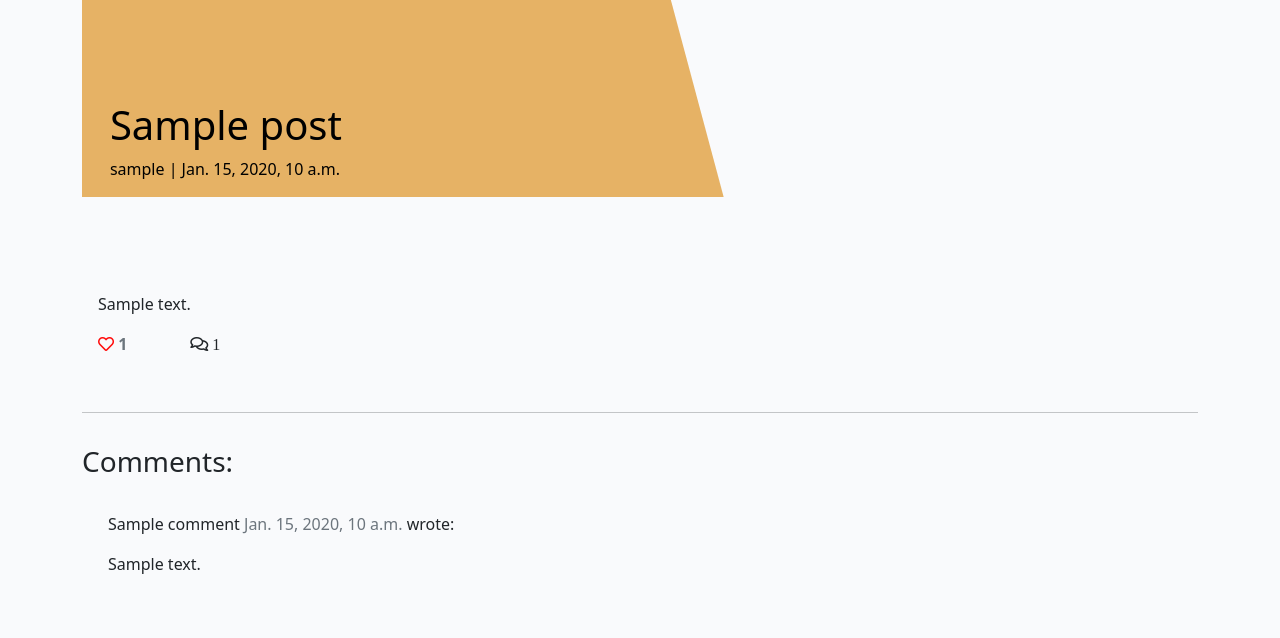
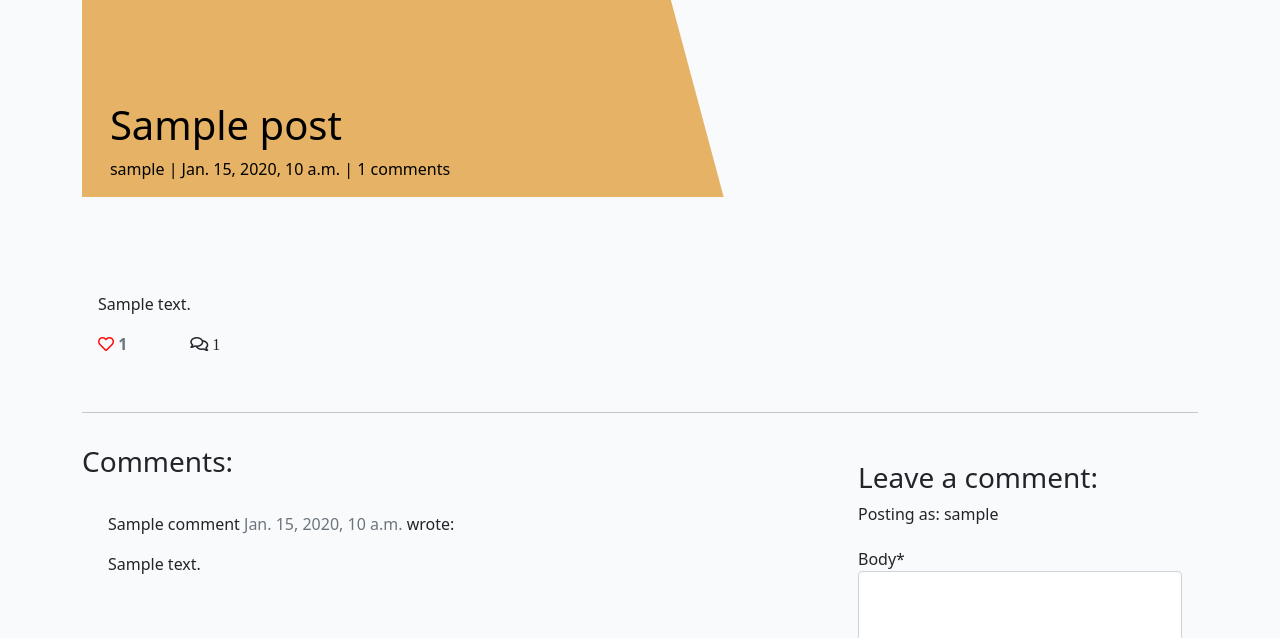
Before and after one commit to AstaJoks/we-love-dogs-PP4, a Django app: a page that uses templates/base.html in a window 1280 px wide. Shown: the part 144-782 px from the top of the page. Run offline with Django 3.2, Linux system fonts and the light colour scheme; a user stored in the database is signed in; tables that the repository leaves empty hold one stand-in row (values such as "Sample post"); some libraries are stand-ins or nearby versions; grey boxes are pictures that could not be loaded.

Commit message:
Add the commenting section for the posts

```diff
--- /dev/null
+++ b/blog/forms.py
@@ -0,0 +1,8 @@
+from .models import Comment
+from django import forms
+
+
+class CommentForm(forms.ModelForm):
+    class Meta:
+        model = Comment
+        fields = ('body',)
--- a/blog/views.py
+++ b/blog/views.py
@@ -1,6 +1,7 @@
 from django.shortcuts import render, get_object_or_404
 from django.views import generic, View
 from .models import Post
+from .forms import CommentForm
 
 
 class Home(View):
@@ -34,6 +35,7 @@ class PostDetail(View):
             {
                 "post": post,
                 "comments": comments,
-                "liked": liked
+                "liked": liked,
+                "comment_form": CommentForm()
             },
         )
--- a/requirements.txt
+++ b/requirements.txt
@@ -4,6 +4,7 @@ dj-database-url==0.5.0
 dj3-cloudinary-storage==0.0.6
 Django==3.2.20
 django-allauth==0.54.0
+django-crispy-forms==1.14.0
 django-summernote==0.8.20.0
 gunicorn==21.2.0
 oauthlib==3.2.2
--- a/templates/base.html
+++ b/templates/base.html
@@ -73,7 +73,7 @@
     <!-- Footer -->
     <!-- Font awesome icons as the clickable links to social media sites. Links open in a new tab -->
     <footer class="footer mt-auto py-3 dark-bg">
-        <p class="m-0 text-center text-white "><i class="far fa-copyright"> Copyright |</i><img class="footer-logo" src="https://res.cloudinary.com/dcydt01ed/image/upload/v1691714704/baltas_buscjw.png"></p>
+        <p class="m-0 text-center text-white "><i class="far fa-copyright"> Copyright | </i><img class="footer-logo" src="https://res.cloudinary.com/dcydt01ed/image/upload/v1691714704/baltas_buscjw.png"></p>
         <p class="m-0 text-center text-white social-networks">Follow us:
             <a href="https://facebook.com" target="_blank" rel="noopener"
                     aria-label="Visit our Facebook page (opens in a new tab)"><i class="fab fa-facebook-square ms-3"></i></a>
--- a/templates/post_detail.html
+++ b/templates/post_detail.html
@@ -1,4 +1,6 @@
 {% extends 'base.html' %} {% block content %}
+
+{% load crispy_forms_tags %}
 
 <div class="masthead">
     <div class="container">
@@ -7,7 +9,7 @@
                 <!-- Post title goes in these h1 tags -->
                 <h1 class="post-title">{{ post.title }}</h1>
                 <!-- Post author goes before the | the post's created date goes after -->
-                <p class="post-subtitle">{{ post.author }} | {{ post.created_on }}</p>
+                <p class="post-subtitle">{{ post.author }} | {{ post.created_on }} | {{ post.number_of_comments }} comments</p>
             </div>
             <div class="d-none d-md-block col-md-6 masthead-image">
                 <!-- The featured image URL goes in the src attribute -->
@@ -74,6 +76,22 @@
         </div>
         <div class="col-md-4 card mb-4  mt-3 ">
             <div class="card-body">
+                {% if commented %}
+                <div class="alert alert-success" role="alert">
+                    Your comment is awaiting approval
+                </div>
+                {% else %}
+                {% if user.is_authenticated %}
+
+                <h3>Leave a comment:</h3>
+                <p>Posting as: {{ user.username }}</p>
+                <form method="post" style="margin-top: 1.3em;">
+                    {{ comment_form | crispy }}
+                    {% csrf_token %}
+                    <button type="submit" class="btn btn-dark btn-lg">Submit</button>
+                </form>
+                {% endif %}
+                {% endif %}
             </div>
         </div>
     </div>
```
Also changed, not shown: welovedogs/settings.py (+7 -0 lines).
